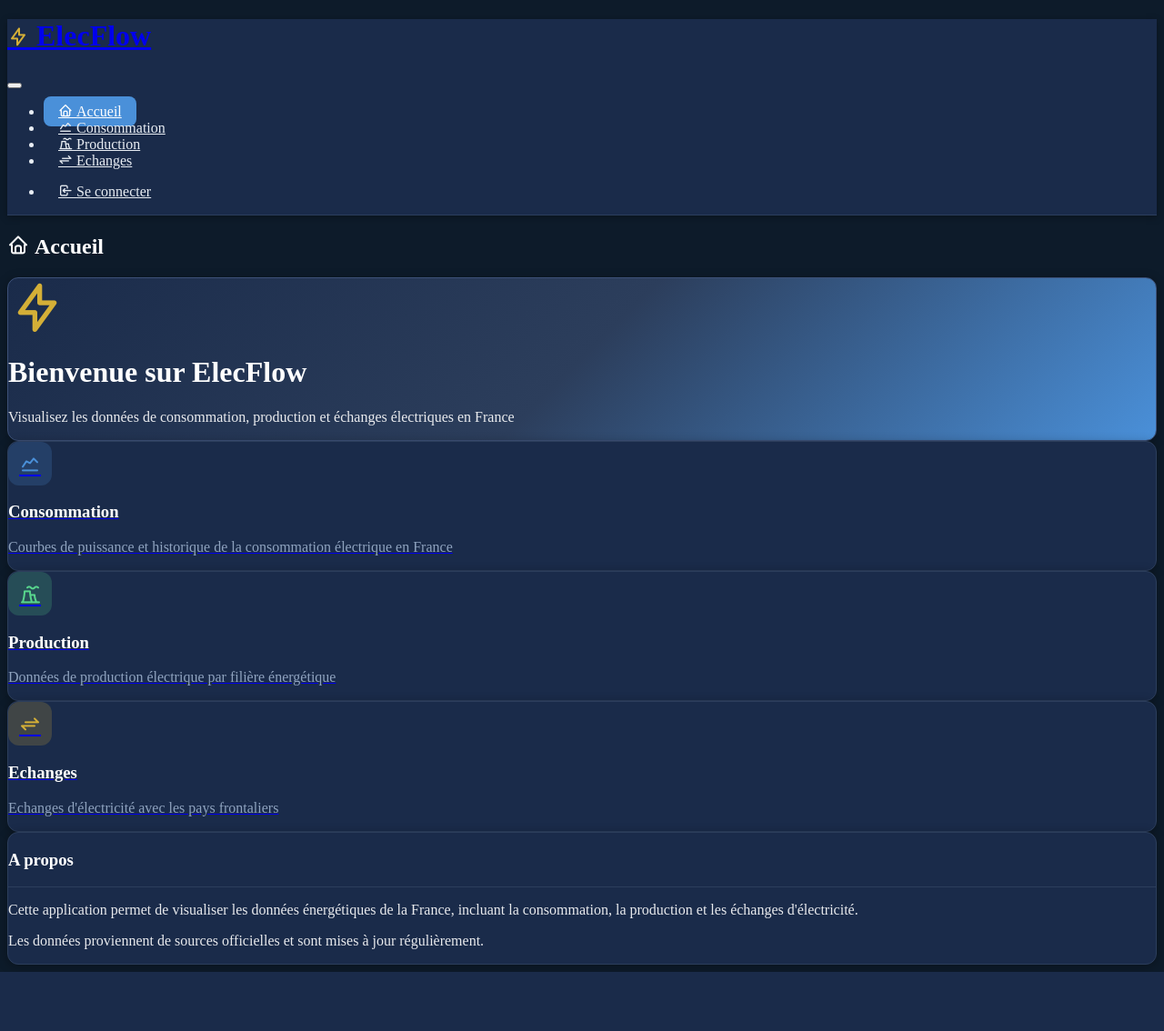
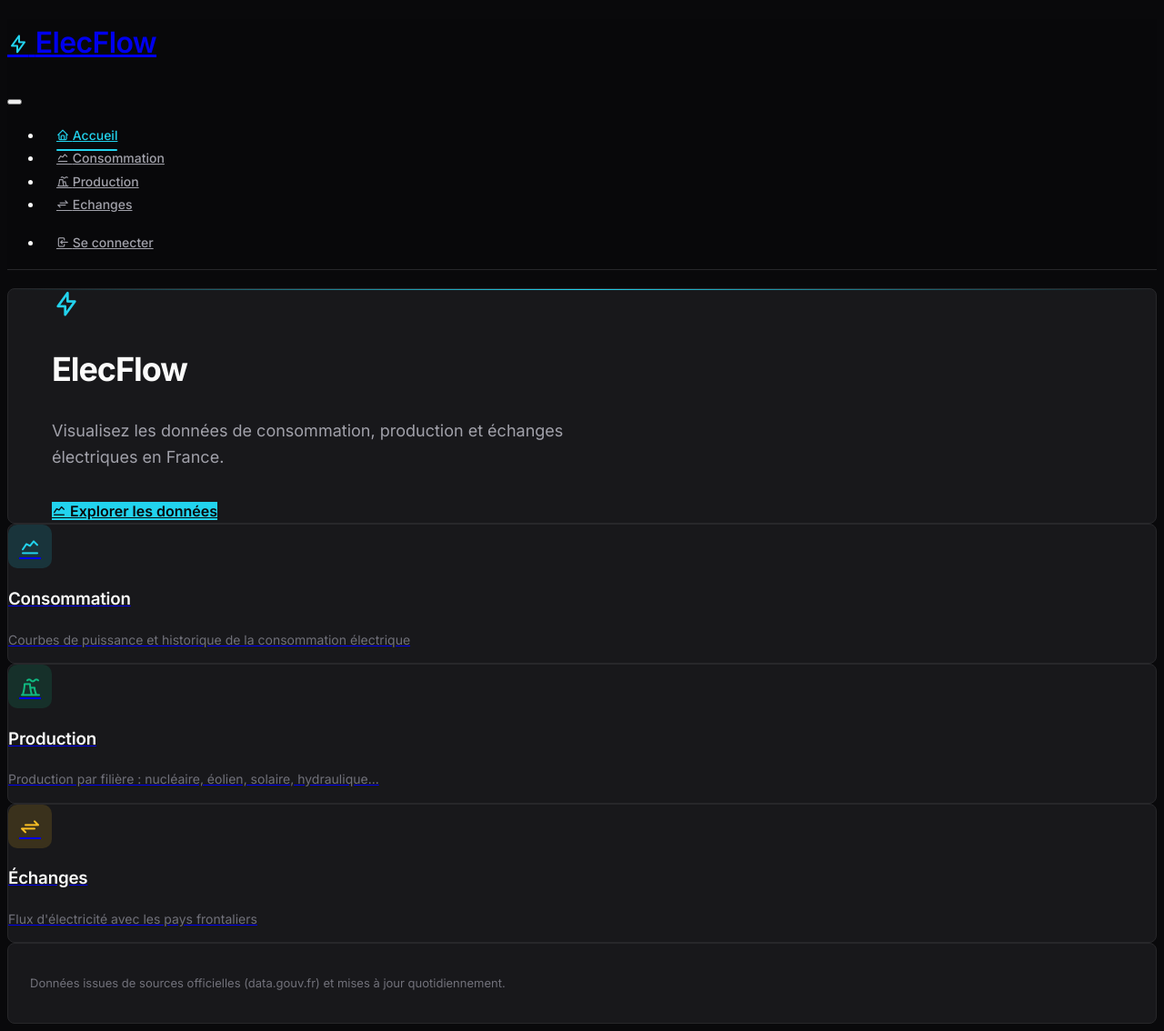
Before and after one commit to nad213/electricity-project, a Django app: page / in a window 1280 px wide. Shown: the whole page at 91% size. Before the commit the page ends 1069 px from the top, so only its background shows below. Run offline with Django 5.2, Linux system fonts and the light colour scheme; some libraries are stand-ins or nearby versions.

Commit message:
feat: redesign UI with dark modern theme
Update styles, templates and views for a dark modern look.

```diff
--- a/webapp/config/settings.py
+++ b/webapp/config/settings.py
@@ -15,7 +15,7 @@ from dotenv import load_dotenv
 import os
 
 # Load environment variables from .env file
-load_dotenv()
+load_dotenv(override=True)
 
 # AWS Configuration
 AWS_CONFIG = {
@@ -47,7 +47,7 @@ BASE_DIR = Path(__file__).resolve().parent.parent
 # See https://docs.djangoproject.com/en/6.0/howto/deployment/checklist/
 
 # SECURITY WARNING: don't run with debug turned on in production!
-DEBUG = os.getenv('DEBUG', 'False') == 'True'
+DEBUG = os.getenv('DEBUG', 'True') == 'True'
 
 # SECURITY WARNING: keep the secret key used in production secret!
 if DEBUG:
--- a/webapp/consommation/templates/consommation/accueil.html
+++ b/webapp/consommation/templates/consommation/accueil.html
@@ -1,23 +1,28 @@
 {% extends 'base.html' %}
 
-{% block title %}Accueil - ElecFlow{% endblock %}
+{% block title %}ElecFlow{% endblock %}
 
-{% block page_title %}
-    <i class="ti ti-home me-2"></i>
-    Accueil
-{% endblock %}
+{% block page_title %}{% endblock %}
 
 {% block content %}
 
 <div class="row mb-4">
     <div class="col-12">
         <div class="card welcome-card">
-            <div class="card-body text-center py-5">
-                <i class="ti ti-bolt" style="font-size: 4rem; color: #D4AF37;"></i>
-                <h1 class="mt-3 mb-3">Bienvenue sur ElecFlow</h1>
-                <p class="fs-4 mb-0" style="opacity: 0.9;">
-                    Visualisez les données de consommation, production et échanges électriques en France
+            <div class="card-body py-5" style="padding-left: 3rem; padding-right: 3rem;">
+                <div class="d-flex align-items-center mb-3">
+                    <i class="ti ti-bolt" style="font-size: 2rem; color: #22D3EE;"></i>
+                </div>
+                <h1 class="mb-2" style="font-size: 2.25rem; font-weight: 700; letter-spacing: -0.03em; color: #FAFAFA;">
+                    ElecFlow
+                </h1>
+                <p style="font-size: 1.125rem; color: #A1A1AA; max-width: 600px; margin-bottom: 2rem;">
+                    Visualisez les données de consommation, production et échanges électriques en France.
                 </p>
+                <a href="{% url 'index' %}" class="btn btn-primary">
+                    <i class="ti ti-chart-line me-1"></i>
+                    Explorer les données
+                </a>
             </div>
         </div>
     </div>
@@ -25,67 +30,66 @@
 
 <div class="row row-cards">
     <div class="col-md-4">
-        <div class="card feature-card h-100">
-            <a href="{% url 'index' %}" class="text-decoration-none text-reset d-flex h-100">
-                <div class="card-body text-center py-4 d-flex flex-column">
-                    <div class="icon-box icon-box-blue mx-auto mb-3">
-                        <i class="ti ti-chart-line"></i>
+        <a href="{% url 'index' %}" class="text-decoration-none text-reset d-block h-100">
+            <div class="card feature-card h-100">
+                <div class="card-body py-4">
+                    <div class="d-flex align-items-center mb-3">
+                        <div class="icon-box icon-box-blue me-3">
+                            <i class="ti ti-chart-line"></i>
+                        </div>
+                        <h3 class="card-title mb-0">Consommation</h3>
                     </div>
-                    <h3 class="card-title">Consommation</h3>
-                    <p class="text-muted mb-0">
-                        Courbes de puissance et historique de la consommation électrique en France
+                    <p class="text-muted mb-0" style="font-size: 0.875rem;">
+                        Courbes de puissance et historique de la consommation électrique
                     </p>
                 </div>
-            </a>
-        </div>
+            </div>
+        </a>
     </div>
 
     <div class="col-md-4">
-        <div class="card feature-card h-100">
-            <a href="{% url 'production' %}" class="text-decoration-none text-reset d-flex h-100">
-                <div class="card-body text-center py-4 d-flex flex-column">
-                    <div class="icon-box icon-box-green mx-auto mb-3">
-                        <i class="ti ti-building-factory"></i>
+        <a href="{% url 'production' %}" class="text-decoration-none text-reset d-block h-100">
+            <div class="card feature-card h-100">
+                <div class="card-body py-4">
+                    <div class="d-flex align-items-center mb-3">
+                        <div class="icon-box icon-box-green me-3">
+                            <i class="ti ti-building-factory"></i>
+                        </div>
+                        <h3 class="card-title mb-0">Production</h3>
                     </div>
-                    <h3 class="card-title">Production</h3>
-                    <p class="text-muted mb-0">
-                        Données de production électrique par filière énergétique
+                    <p class="text-muted mb-0" style="font-size: 0.875rem;">
+                        Production par filière : nucléaire, éolien, solaire, hydraulique...
                     </p>
                 </div>
-            </a>
-        </div>
+            </div>
+        </a>
     </div>
 
     <div class="col-md-4">
-        <div class="card feature-card h-100">
-            <a href="{% url 'echanges' %}" class="text-decoration-none text-reset d-flex h-100">
-                <div class="card-body text-center py-4 d-flex flex-column">
-                    <div class="icon-box icon-box-orange mx-auto mb-3">
-                        <i class="ti ti-arrows-exchange"></i>
+        <a href="{% url 'echanges' %}" class="text-decoration-none text-reset d-block h-100">
+            <div class="card feature-card h-100">
+                <div class="card-body py-4">
+                    <div class="d-flex align-items-center mb-3">
+                        <div class="icon-box icon-box-orange me-3">
+                            <i class="ti ti-arrows-exchange"></i>
+                        </div>
+                        <h3 class="card-title mb-0">Échanges</h3>
                     </div>
-                    <h3 class="card-title">Echanges</h3>
-                    <p class="text-muted mb-0">
-                        Echanges d'électricité avec les pays frontaliers
+                    <p class="text-muted mb-0" style="font-size: 0.875rem;">
+                        Flux d'électricité avec les pays frontaliers
                     </p>
                 </div>
-            </a>
-        </div>
+            </div>
+        </a>
     </div>
 </div>
 
 <div class="row mt-4">
     <div class="col-12">
         <div class="card">
-            <div class="card-header">
-                <h3 class="card-title">A propos</h3>
-            </div>
-            <div class="card-body">
-                <p style="color: rgba(255, 255, 255, 0.9);">
-                    Cette application permet de visualiser les données énergétiques de la France,
-                    incluant la consommation, la production et les échanges d'électricité.
-                </p>
-                <p class="mb-0" style="color: rgba(255, 255, 255, 0.9);">
-                    Les données proviennent de sources officielles et sont mises à jour régulièrement.
+            <div class="card-body" style="padding: 1.25rem 1.5rem;">
+                <p class="mb-0" style="font-size: 0.8125rem; color: #71717A;">
+                    Données issues de sources officielles (data.gouv.fr) et mises à jour quotidiennement.
                 </p>
             </div>
         </div>
--- a/webapp/consommation/views.py
+++ b/webapp/consommation/views.py
@@ -16,32 +16,32 @@ from .services import (
 
 # ========== Constants ==========
 class Colors:
-    """Navy blue professional color palette for charts"""
-    PRIMARY = '#4A90D9'      # Corporate blue accent
-    SECONDARY = '#2C3E5C'    # Navy secondary
-    ACCENT = '#D4AF37'       # Gold accent
-    SUCCESS = '#58D68D'      # Mint green (unchanged)
+    """Dark modern color palette for charts"""
+    PRIMARY = '#22D3EE'      # Cyan electric
+    SECONDARY = '#67E8F9'    # Cyan light
+    ACCENT = '#FBBF24'       # Amber
+    SUCCESS = '#10B981'      # Emerald
 
 
 class ProductionColors:
-    """Color palette for production sectors - distinct but softened"""
-    NUCLEAIRE = '#F5A623'      # Warm orange
-    HYDRAULIQUE = '#5DADE2'    # Water blue
-    EOLIEN = '#58D68D'         # Mint green
-    SOLAIRE = '#F7DC6F'        # Sun yellow
-    GAZ = '#E57373'            # Soft red
-    CHARBON = '#95A5A6'        # Gray
-    FIOUL = '#A1887F'          # Soft brown
-    BIOENERGIES = '#AED581'    # Lime green
+    """Color palette for production sectors - vibrant on dark"""
+    NUCLEAIRE = '#F59E0B'      # Amber
+    HYDRAULIQUE = '#06B6D4'    # Cyan
+    EOLIEN = '#10B981'         # Emerald
+    SOLAIRE = '#FBBF24'        # Yellow
+    GAZ = '#EF4444'            # Red
+    CHARBON = '#6B7280'        # Gray
+    FIOUL = '#A78BFA'          # Violet
+    BIOENERGIES = '#34D399'    # Teal
 
 
 class ChartConfig:
-    """Default configuration for charts - soft blue-gray background"""
-    GRID_COLOR = '#8FA3BF'
-    BACKGROUND_COLOR = '#B8C5D3'
-    PAPER_COLOR = '#B8C5D3'
-    TEXT_COLOR = '#1A2B4A'
-    AXIS_COLOR = '#2C3E5C'
+    """Default configuration for charts - dark transparent background"""
+    GRID_COLOR = '#27272A'
+    BACKGROUND_COLOR = 'rgba(0,0,0,0)'
+    PAPER_COLOR = 'rgba(0,0,0,0)'
+    TEXT_COLOR = '#A1A1AA'
+    AXIS_COLOR = '#3F3F46'
     LINE_CHART_HEIGHT = 450
     BAR_CHART_HEIGHT = 400
     MARGIN_WITH_LEGEND = dict(l=50, r=20, t=20, b=60)
--- a/webapp/static/css/style.css
+++ b/webapp/static/css/style.css
@@ -1,195 +1,244 @@
 /*
- * Custom styles for ElecFlow - Navy Blue Professional Theme
- * Using Tabler as the main UI framework
+ * ElecFlow - Dark Modern Theme
+ * Inspired by Linear, Vercel, Raycast
  */
+
+/* ========== Google Fonts ========== */
+@import url('https://fonts.googleapis.com/css2?family=Inter:wght@400;500;600;700&display=swap');
 
 /* ========== CSS Variables ========== */
 :root {
-    --navy-primary: #1A2B4A;
-    --navy-primary-dark: #0F1A2E;
-    --navy-secondary: #2C3E5C;
-    --navy-background: #0D1B2A;
-    --navy-card: #1A2B4A;
-    --navy-card-hover: #233656;
-    --navy-accent: #4A90D9;
-    --navy-accent-light: #5BA3E8;
-    --navy-gold: #D4AF37;
-    --navy-text: #E8EDF3;
-    --navy-text-muted: #8FA3BF;
-    --navy-text-heading: #FFFFFF;
-    --navy-border: #2C3E5C;
-    --navy-border-light: #3D5178;
-    --navy-shadow: rgba(0, 0, 0, 0.3);
-    --navy-glow: rgba(74, 144, 217, 0.15);
+    --bg: #09090B;
+    --surface: #18181B;
+    --surface-hover: #27272A;
+    --border: #27272A;
+    --border-light: #3F3F46;
+    --accent: #22D3EE;
+    --accent-hover: #67E8F9;
+    --accent-glow: rgba(34, 211, 238, 0.08);
+    --accent-glow-strong: rgba(34, 211, 238, 0.15);
+    --amber: #FBBF24;
+    --amber-glow: rgba(251, 191, 36, 0.15);
+    --text: #FAFAFA;
+    --text-secondary: #A1A1AA;
+    --text-muted: #71717A;
+    --shadow: rgba(0, 0, 0, 0.4);
 }
 
 /* ========== Global Styles ========== */
 body {
-    background-color: var(--navy-background) !important;
-    color: var(--navy-text) !important;
+    font-family: 'Inter', -apple-system, BlinkMacSystemFont, 'Segoe UI', sans-serif !important;
+    background-color: var(--bg) !important;
+    color: var(--text) !important;
+    line-height: 1.6;
 }
 
-.page {
-    background-color: var(--navy-background) !important;
+.page,
+.page-wrapper,
+.page-body {
+    background-color: var(--bg) !important;
 }
 
-.page-wrapper {
-    background-color: var(--navy-background) !important;
-}
-
-.page-body {
-    background-color: var(--navy-background) !important;
-}
-
-/* ========== Navbar Styles ========== */
+/* ========== Navbar ========== */
 .navbar-pastel {
-    background-color: var(--navy-primary);
-    border-bottom: 1px solid var(--navy-border);
-    box-shadow: 0 2px 8px var(--navy-shadow);
+    background-color: rgba(9, 9, 11, 0.8);
+    backdrop-filter: blur(12px);
+    -webkit-backdrop-filter: blur(12px);
+    border-bottom: 1px solid var(--border);
+    box-shadow: none;
 }
 
 .navbar-pastel .navbar-brand {
-    color: var(--navy-text-heading);
+    color: var(--text);
     font-weight: 600;
+    letter-spacing: -0.02em;
 }
 
 .navbar-pastel .navbar-brand:hover {
-    color: var(--navy-accent);
+    color: var(--accent);
 }
 
 .navbar-pastel .nav-link {
-    color: var(--navy-text);
-    padding: 0.5rem 1rem;
-    border-radius: 0.5rem;
-    transition: all 0.2s ease;
+    color: var(--text-secondary);
+    padding: 0.5rem 0.875rem;
+    border-radius: 0.375rem;
+    font-size: 0.875rem;
+    font-weight: 500;
+    transition: color 0.15s ease, background-color 0.15s ease;
 }
 
 .navbar-pastel .nav-link:hover {
-    background-color: var(--navy-glow);
-    color: var(--navy-accent-light);
+    color: var(--text);
+    background-color: var(--surface-hover);
 }
 
 .navbar-pastel .nav-link.active,
 .navbar-pastel .nav-item.active .nav-link {
-    background-color: var(--navy-accent);
-    color: white;
+    color: var(--accent);
+    background-color: transparent;
+    position: relative;
+}
+
+.navbar-pastel .nav-link.active::after,
+.navbar-pastel .nav-item.active .nav-link::after {
+    content: '';
+    position: absolute;
+    bottom: -1px;
+    left: 0.875rem;
+    right: 0.875rem;
+    height: 2px;
+    background: var(--accent);
+    border-radius: 1px;
 }
 
 .navbar-pastel .nav-link.active i,
 .navbar-pastel .nav-item.active .nav-link i {
-    color: white;
+    color: var(--accent);
 }
 
-/* ========== Card Styles ========== */
+/* Dropdown menu */
+.dropdown-menu {
+    background-color: var(--surface);
+    border: 1px solid var(--border);
+    box-shadow: 0 8px 30px var(--shadow);
+}
+
+.dropdown-menu .dropdown-item {
+    color: var(--text-secondary);
+}
+
+.dropdown-menu .dropdown-item:hover {
+    color: var(--text);
+    background-color: var(--surface-hover);
+}
+
+.dropdown-menu .dropdown-header {
+    color: var(--text-muted);
+}
+
+.dropdown-menu .dropdown-divider {
+    border-top-color: var(--border);
+}
+
+/* ========== Cards ========== */
 .card {
-    background-color: var(--navy-card);
-    border: 1px solid var(--navy-border);
-    border-radius: 0.75rem;
-    box-shadow: 0 2px 12px var(--navy-shadow);
-    transition: box-shadow 0.2s ease, background-color 0.2s ease;
+    background-color: var(--surface);
+    border: 1px solid var(--border);
+    border-radius: 0.5rem;
+    box-shadow: none;
+    transition: box-shadow 0.2s ease, border-color 0.2s ease;
 }
 
 .card:hover {
-    box-shadow: 0 4px 20px var(--navy-shadow);
-    background-color: var(--navy-card-hover);
+    background-color: var(--surface);
+    box-shadow: 0 0 20px rgba(34, 211, 238, 0.04);
+    border-color: var(--border-light);
 }
 
 .card-header {
     background-color: transparent;
-    border-bottom: 1px solid var(--navy-border);
-    color: var(--navy-text-heading);
+    border-bottom: 1px solid var(--border);
+    color: var(--text);
 }
 
 .card-title {
-    color: var(--navy-text-heading);
+    color: var(--text);
+    font-weight: 600;
+    letter-spacing: -0.01em;
 }
 
-/* ========== Button Styles ========== */
+/* ========== Buttons ========== */
 .btn-primary {
-    background-color: var(--navy-accent);
-    border-color: var(--navy-accent);
-    color: white;
+    background-color: var(--accent);
+    border-color: var(--accent);
+    color: #09090B;
+    font-weight: 600;
 }
 
 .btn-primary:hover {
-    background-color: var(--navy-accent-light);
-    border-color: var(--navy-accent-light);
+    background-color: var(--accent-hover);
+    border-color: var(--accent-hover);
+    color: #09090B;
 }
 
 .btn-outline-primary {
-    color: var(--navy-accent);
-    border-color: var(--navy-accent);
+    color: var(--accent);
+    border-color: var(--border-light);
     background-color: transparent;
 }
 
 .btn-outline-primary:hover {
-    background-color: var(--navy-accent);
-    border-color: var(--navy-accent);
-    color: white;
+    background-color: var(--accent-glow);
+    border-color: var(--accent);
+    color: var(--accent);
 }
 
-/* ========== Badge Styles ========== */
+/* ========== Badges ========== */
 .badge-navy-blue, .badge-pastel-blue {
-    background-color: rgba(74, 144, 217, 0.2);
-    color: var(--navy-accent);
+    background-color: var(--accent-glow-strong);
+    color: var(--accent);
 }
 
 .badge-navy-gold, .badge-pastel-green {
-    background-color: rgba(212, 175, 55, 0.2);
-    color: var(--navy-gold);
+    background-color: var(--amber-glow);
+    color: var(--amber);
 }
 
-/* ========== Tab Styles ========== */
+/* ========== Tabs ========== */
 .nav-tabs {
-    border-bottom-color: var(--navy-border);
+    border-bottom-color: var(--border);
 }
 
 .nav-tabs .nav-link {
-    color: var(--navy-text-muted);
+    color: var(--text-muted);
     border: none;
     border-bottom: 2px solid transparent;
-    transition: all 0.2s ease;
+    font-weight: 500;
+    font-size: 0.875rem;
+    transition: color 0.15s ease, border-color 0.15s ease;
 }
 
 .nav-tabs .nav-link:hover {
-    color: var(--navy-accent);
-    border-bottom-color: var(--navy-accent-light);
+    color: var(--text-secondary);
+    border-bottom-color: var(--border-light);
 }
 
 .nav-tabs .nav-link.active {
-    color: var(--navy-accent);
-    border-bottom-color: var(--navy-accent);
+    color: var(--accent);
+    border-bottom-color: var(--accent);
     background-color: transparent;
 }
 
-/* ========== Form Styles ========== */
+/* ========== Forms ========== */
 .form-control, .form-select {
-    border-color: var(--navy-border);
-    border-radius: 0.5rem;
-    background-color: var(--navy-secondary);
-    color: var(--navy-text);
+    border-color: var(--border);
+    border-radius: 0.375rem;
+    background-color: var(--surface);
+    color: var(--text);
+    font-size: 0.875rem;
 }
 
 .form-control:focus, .form-select:focus {
-    border-color: var(--navy-accent);
-    box-shadow: 0 0 0 0.2rem var(--navy-glow);
-    background-color: var(--navy-secondary);
-    color: var(--navy-text);
+    border-color: var(--accent);
+    box-shadow: 0 0 0 2px var(--accent-glow-strong);
+    background-color: var(--surface);
+    color: var(--text);
 }
 
 .form-label {
-    color: var(--navy-text);
+    color: var(--text-secondary);
+    font-size: 0.8125rem;
+    font-weight: 500;
 }
 
-/* ========== Chart Container ========== */
+/* ========== Charts ========== */
 .chart-container {
     width: 100%;
     min-height: 400px;
-    background-color: var(--navy-card);
+    background-color: transparent;
     border-radius: 0.5rem;
 }
 
-/* Plotly chart responsiveness */
 .plotly {
     width: 100% !important;
     height: 100% !important;
@@ -201,35 +250,48 @@ body {
 }
 
 .page-title {
-    color: var(--navy-text-heading);
+    color: var(--text);
     font-weight: 600;
+    letter-spacing: -0.02em;
 }
 
-/* ========== Welcome Card (Accueil) ========== */
+/* ========== Hero / Welcome Card ========== */
 .welcome-card {
-    background: linear-gradient(135deg, var(--navy-primary) 0%, var(--navy-secondary) 50%, var(--navy-accent) 100%);
-    color: white;
-    border: 1px solid var(--navy-border-light);
+    background: var(--surface);
+    border: 1px solid var(--border);
+    position: relative;
+    overflow: hidden;
+}
+
+.welcome-card::before {
+    content: '';
+    position: absolute;
+    top: 0;
+    left: 0;
+    right: 0;
+    height: 1px;
+    background: linear-gradient(90deg, transparent, var(--accent), transparent);
 }
 
 .welcome-card .card-title {
-    color: white;
+    color: var(--text);
 }
 
 /* ========== Feature Cards ========== */
 .feature-card {
-    transition: transform 0.2s ease, box-shadow 0.2s ease;
+    transition: transform 0.2s ease, box-shadow 0.2s ease, border-color 0.2s ease;
 }
 
 .feature-card:hover {
-    transform: translateY(-4px);
-    box-shadow: 0 8px 24px var(--navy-shadow);
+    transform: translateY(-2px);
+    box-shadow: 0 0 30px rgba(34, 211, 238, 0.06);
+    border-color: var(--border-light);
 }
 
 .feature-card .icon-box {
     width: 48px;
     height: 48px;
-    border-radius: 0.75rem;
+    border-radius: 0.625rem;
     display: flex;
     align-items: center;
     justify-content: center;
@@ -237,42 +299,78 @@ body {
 }
 
 .icon-box-blue {
-    background-color: rgba(74, 144, 217, 0.2);
-    color: var(--navy-accent);
+    background-color: var(--accent-glow-strong);
+    color: var(--accent);
 }
 
 .icon-box-green {
-    background-color: rgba(88, 214, 141, 0.2);
-    color: #58D68D;
+    background-color: rgba(16, 185, 129, 0.15);
+    color: #10B981;
 }
 
 .icon-box-orange {
-    background-color: rgba(212, 175, 55, 0.2);
-    color: var(--navy-gold);
+    background-color: var(--amber-glow);
+    color: var(--amber);
 }
 
 /* ========== Loader ========== */
 #page-loader {
-    background: rgba(13, 27, 42, 0.95) !important;
+    background: rgba(9, 9, 11, 0.95) !important;
 }
 
 #page-loader .spinner-border {
-    color: var(--navy-accent) !important;
+    color: var(--accent) !important;
 }
 
-/* ========== Placeholder Page ========== */
+/* ========== Placeholder ========== */
 .placeholder-icon {
-    color: var(--navy-accent);
+    color: var(--accent);
 }
 
 /* ========== Text Utilities ========== */
 .text-muted {
-    color: var(--navy-text-muted) !important;
+    color: var(--text-muted) !important;
 }
 
-/* ========== Responsive Adjustments ========== */
+/* ========== Alerts ========== */
+.alert {
+    background-color: var(--surface);
+    border-color: var(--border);
+    color: var(--text);
+}
+
+/* ========== Scrollbar ========== */
+::-webkit-scrollbar {
+    width: 6px;
+    height: 6px;
+}
+
+::-webkit-scrollbar-track {
+    background: var(--bg);
+}
+
+::-webkit-scrollbar-thumb {
+    background: var(--border-light);
+    border-radius: 3px;
+}
+
+::-webkit-scrollbar-thumb:hover {
+    background: var(--text-muted);
+}
+
+/* ========== Responsive ========== */
 @media (max-width: 768px) {
     .navbar-pastel .nav-link {
         padding: 0.75rem 1rem;
     }
+
+    .navbar-pastel .nav-link.active::after,
+    .navbar-pastel .nav-item.active .nav-link::after {
+        display: none;
+    }
+
+    .navbar-pastel .nav-link.active,
+    .navbar-pastel .nav-item.active .nav-link {
+        background-color: var(--accent-glow);
+    }
 }
--- a/webapp/templates/base.html
+++ b/webapp/templates/base.html
@@ -6,12 +6,16 @@
     <meta name="viewport" content="width=device-width, initial-scale=1.0">
     <title>{% block title %}ElecFlow{% endblock %}</title>
 
+    <!-- Fonts -->
+    <link rel="preconnect" href="https://fonts.googleapis.com">
+    <link rel="preconnect" href="https://fonts.gstatic.com" crossorigin>
+
     <!-- Tabler CSS -->
     <link href="https://cdn.jsdelivr.net/npm/@tabler/core@1.0.0-beta20/dist/css/tabler.min.css" rel="stylesheet"/>
     <link href="https://cdn.jsdelivr.net/npm/@tabler/icons-webfont@latest/tabler-icons.min.css" rel="stylesheet"/>
 
     <!-- Custom CSS -->
-    <link rel="stylesheet" href="{% static 'css/style.css' %}?v=5">
+    <link rel="stylesheet" href="{% static 'css/style.css' %}?v=6">
 </head>
 <body>
     <div class="page">
@@ -21,7 +25,7 @@
                 <!-- Brand -->
                 <h1 class="navbar-brand navbar-brand-autodark d-none-navbar-horizontal pe-0 pe-md-3 mb-0">
                     <a href="{% url 'accueil' %}" class="text-decoration-none d-flex align-items-center">
-                        <i class="ti ti-bolt me-2" style="font-size: 1.5rem; color: #D4AF37;"></i>
+                        <i class="ti ti-bolt me-2" style="font-size: 1.5rem; color: #22D3EE;"></i>
                         <span>ElecFlow</span>
                     </a>
                 </h1>
```
